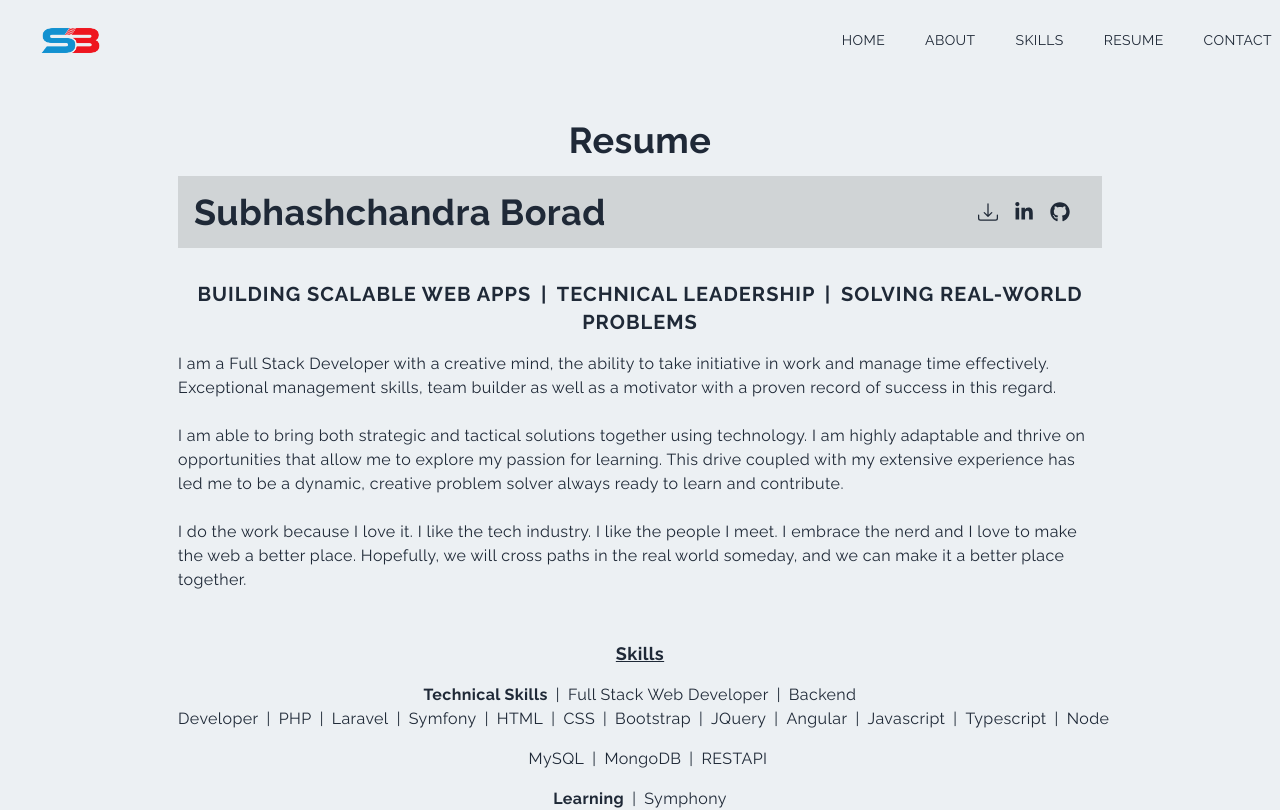
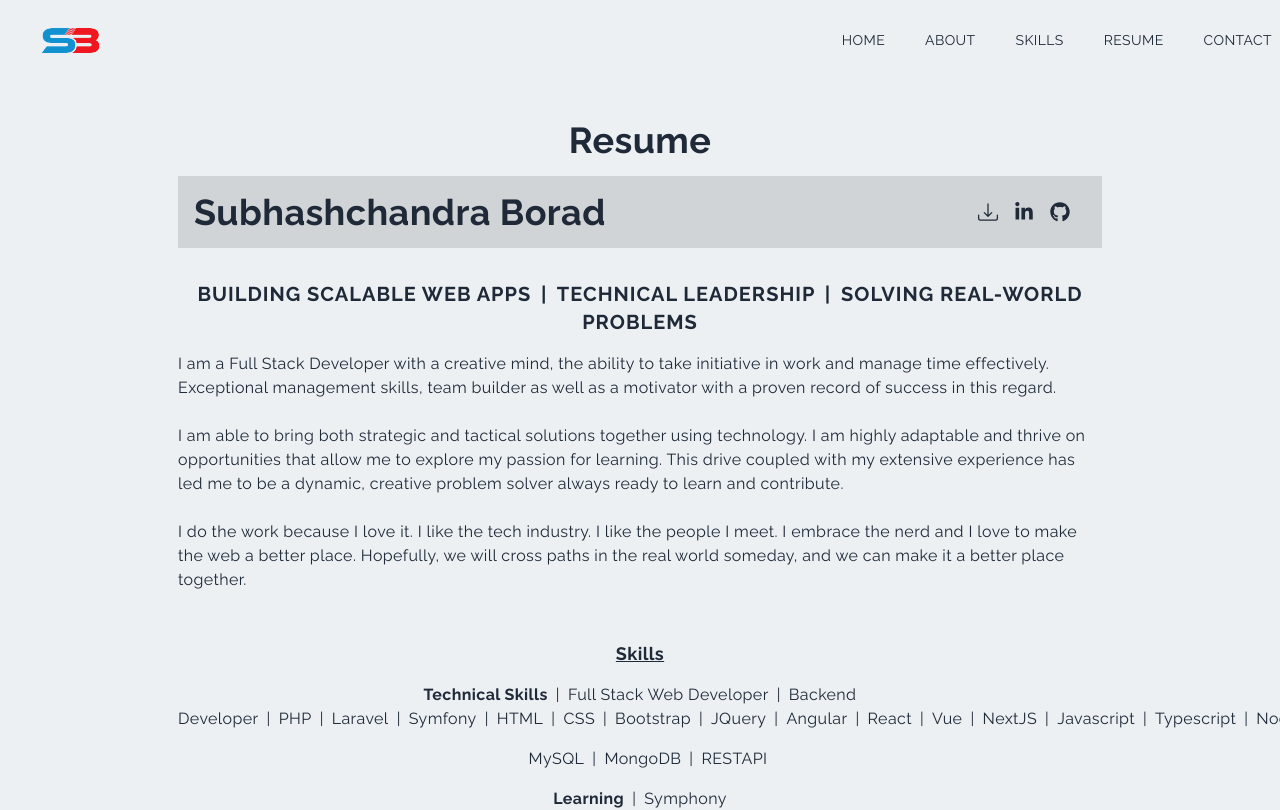
Before and after one commit to Subhashchandra3295/subhashchandra_portfolio, a Next.js app: page /resume in a window 1280 px wide. Shown: the top 810 px of the page. Built offline with nearby package versions, Linux system fonts and the light colour scheme.

Commit message:
Add Current Company Experince

```diff
--- a/pages/resume.jsx
+++ b/pages/resume.jsx
@@ -125,6 +125,9 @@ const resume = () => {
             <span className="px-2">|</span>Bootstrap
             <span className="px-2">|</span>JQuery
             <span className="px-2">|</span>Angular
+            <span className="px-2">|</span>React
+            <span className="px-2">|</span>Vue
+            <span className="px-2">|</span>NextJS
             <span className="px-2">|</span>Javascript
             <span className="px-2">|</span>Typescript
             <span className="px-2">|</span>Node
```
